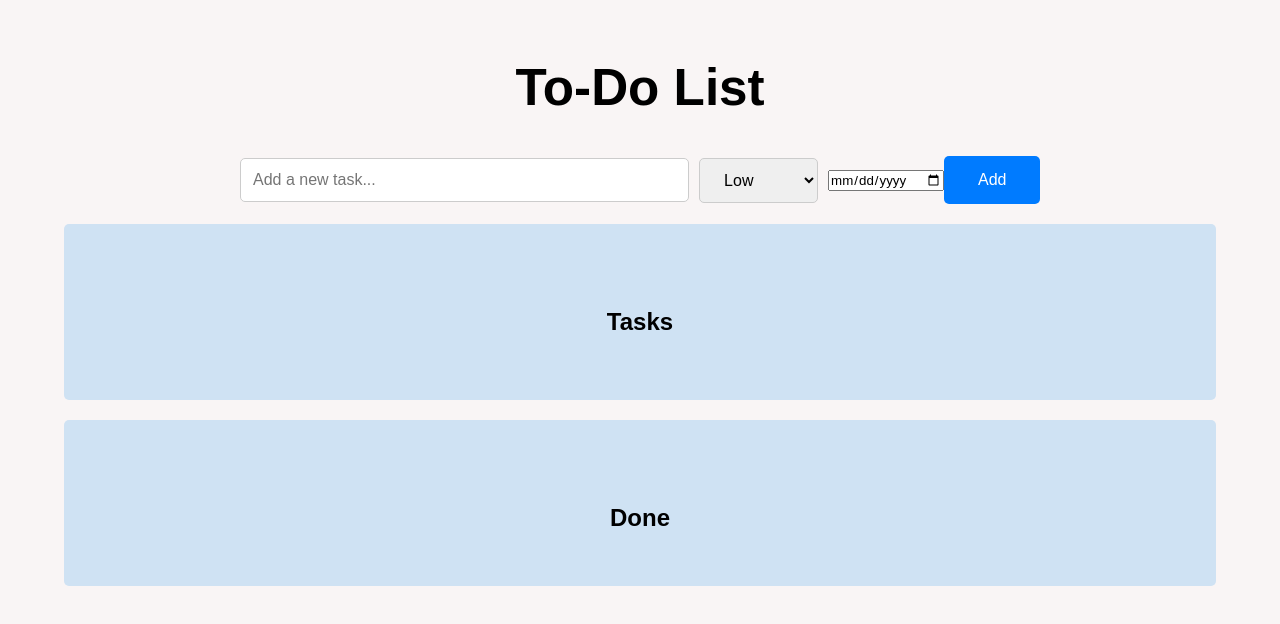
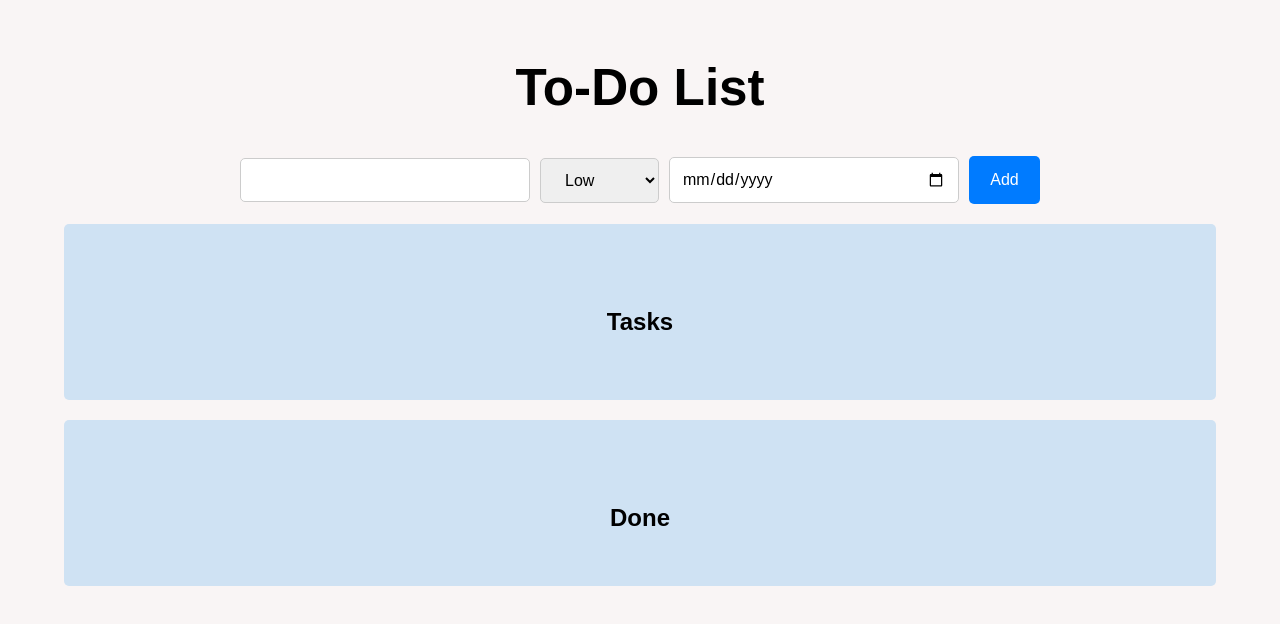
Before and after one commit to Hiru1003/todo_app, a React (Vite) app in the folder vite-project/: page / in a window 1280 px wide. Shown: the top 624 px of the page. Built offline with nearby package versions, Linux system fonts and the light colour scheme.

Commit message:
feat: calender and task card with date

```diff
--- a/vite-project/src/App.css
+++ b/vite-project/src/App.css
@@ -56,6 +56,10 @@ h1 {
   font-size: medium;
 }
 
+.input-container input[type='text']::placeholder {
+  color: white;
+}
+
 .input-container select {
   padding: 12px 20px;
   font-size: medium;
@@ -63,6 +67,15 @@ h1 {
   border: 1px solid #ccc;
   margin-right: 10px;
   box-sizing: border-box;
+}
+.input-container input[type='date'] {
+  padding: 12px;
+  width: 100%;
+  border-radius: 5px;
+  border: 1px solid #ccc;
+  box-sizing: border-box;
+  font-size: medium;
+  margin-right: 10px;
 }
 
 .input-container button {
@@ -115,20 +128,21 @@ h1 {
 .task-text {
   color: black;
   font-size: large;
+  padding-left: 5px;
 }
 
 .task-date {
-  color: #666;
-  font-size: small;
+  color: #696666;
+  font-size: medium;
   position: absolute;
-  bottom: 5px;
-  right: 5px;
+  margin-top: 30px;
+  left: 14px;
 }
 
 .priority-badge {
   position: absolute;
-  right: 0;
-  top: 0;
+  right: 5px;
+  top: 5px;
   padding: 6px 12px;
   border-radius: 5px;
   font-size: small;
@@ -138,22 +152,25 @@ h1 {
 
 .priority-badge.low {
   background-color: green;
+  border: 3px solid #000;
   color: white;
 }
 
 .priority-badge.medium {
-  background-color: yellow;
+  background-color: orchid;
+  border: 3px solid #000;
 }
 
 .priority-badge.high {
   background-color: red;
+  border: 3px solid #000;
   color: white;
 }
 
 .task-buttons {
   display: flex;
   gap: 3%;
-  margin-top: 3%;
+  margin-top: 7%;
   width: 40%;
   align-items: center;
 }
```
